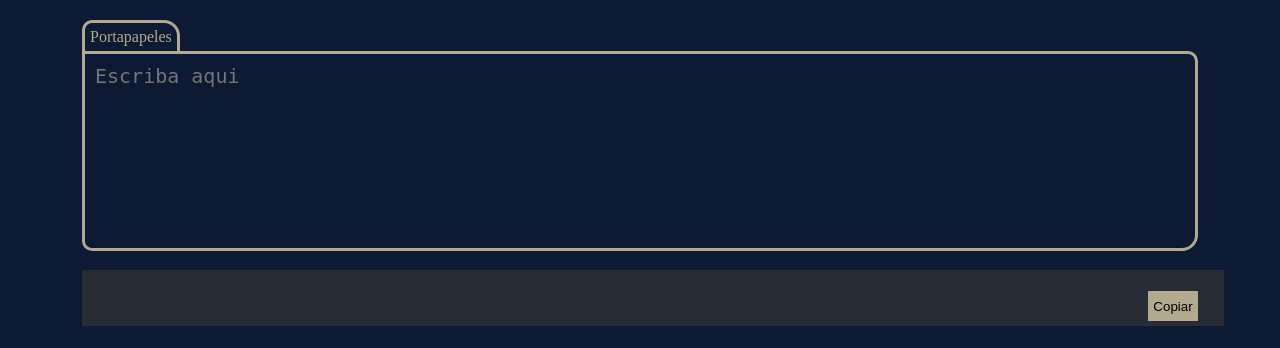
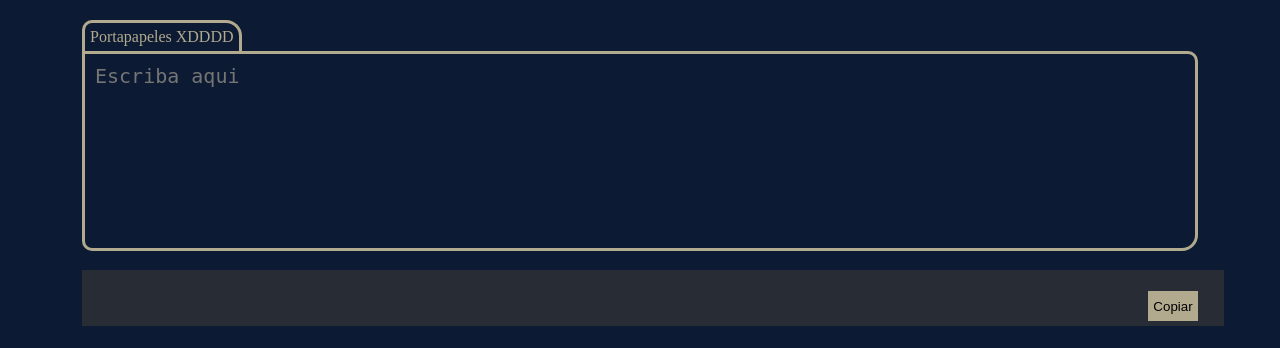
Before and after one commit to G4BOs/PasteApp, a Flask app: page / in a window 1280 px wide. Shown: the top 348 px of the page. Run offline with Flask 3, Linux system fonts and the light colour scheme.

Commit message:
probando runner

```diff
--- a/templates/index.html
+++ b/templates/index.html
@@ -11,7 +11,7 @@
     <!--Contenedor principal-->
    <div class="contenedor">
         <section id="contenedor_area_texto">
-            <p class="p port">Portapapeles</p><br>
+            <p class="p port">Portapapeles XDDDD</p><br>
             <textarea
                 id="txt_area_paste"
                     spellcheck="false"
```
